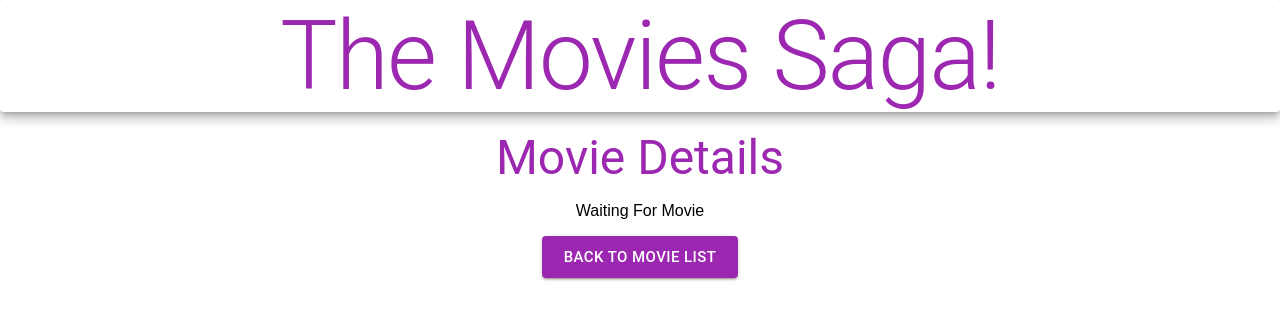
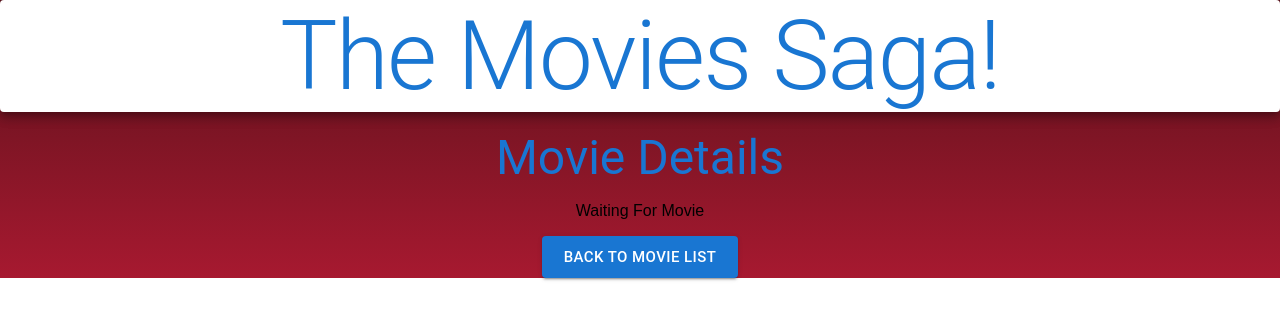
Before and after one commit to searley96/weekend-movie-sagas, a React (Create React App) app: page /#/details in a window 1280 px wide. Shown: the top 320 px of the page. Built offline with nearby package versions, Linux system fonts and the light colour scheme.

Commit message:
added background gradient with css

```diff
--- a/src/components/App/App.css
+++ b/src/components/App/App.css
@@ -1,13 +1,14 @@
 .App {
   text-align: center;
+  background: linear-gradient(#58111A, #a71930);
 }
 
-.App-header {
-  background-color: #222;
+/* .App-header {
+  background-color: white;
   height: 150px;
   padding: 20px;
   color: white;
-}
+} */
 
 .App-title {
   font-size: 1.5em;
--- a/src/components/App/App.js
+++ b/src/components/App/App.js
@@ -9,7 +9,7 @@ function App() {
   return (
     <div className="App">
        <Paper elevation={7}>
-      <Typography variant="h1" color="secondary">
+      <Typography variant="h1" color="primary">
         The Movies Saga!
       </Typography>
       </Paper>
--- a/src/components/MovieDetails/MovieDetails.js
+++ b/src/components/MovieDetails/MovieDetails.js
@@ -18,7 +18,7 @@ function MovieDetails() {
   return (
     <>
 
-      <Typography variant="h3" color="secondary">
+      <Typography variant="h3" color="primary">
         Movie Details
       </Typography>
 
@@ -28,10 +28,10 @@ function MovieDetails() {
           <img src={movieDetails[0].poster} />
 
           <Typography variant="h5" color="primary">
-            <p>Title: {movieDetails[0].title}</p>
+            <p>{movieDetails[0].title}</p>
           </Typography>
           <Typography color="primary">
-            <p>Description: {movieDetails[0].description}</p>
+            <p>{movieDetails[0].description}</p>
           </Typography>
           {movieDetails.map((title) => (
             <ul key={title.id}>
@@ -45,7 +45,7 @@ function MovieDetails() {
       <Button
         variant="contained"
         size="large"
-        color="secondary"
+        color="primary"
         onClick={handleBackToList}
       >
         Back to Movie List
--- a/src/components/MovieList/MovieList.jsx
+++ b/src/components/MovieList/MovieList.jsx
@@ -21,7 +21,7 @@ function MovieList() {
     <Grid container direction="column" spacing={2}>
       <main>
         <Grid item xs={12}>
-          <Typography variant="h2" color="secondary">
+          <Typography variant="h2" color="primary">
             MovieList
           </Typography>
         </Grid>
@@ -41,7 +41,7 @@ function MovieList() {
                       <div key={movie.id}>
                         <Typography
                           variant="h6"
-                          color="secondary"
+                          color="primary"
                           align="center"
                         >
                           {movie.title}
```
